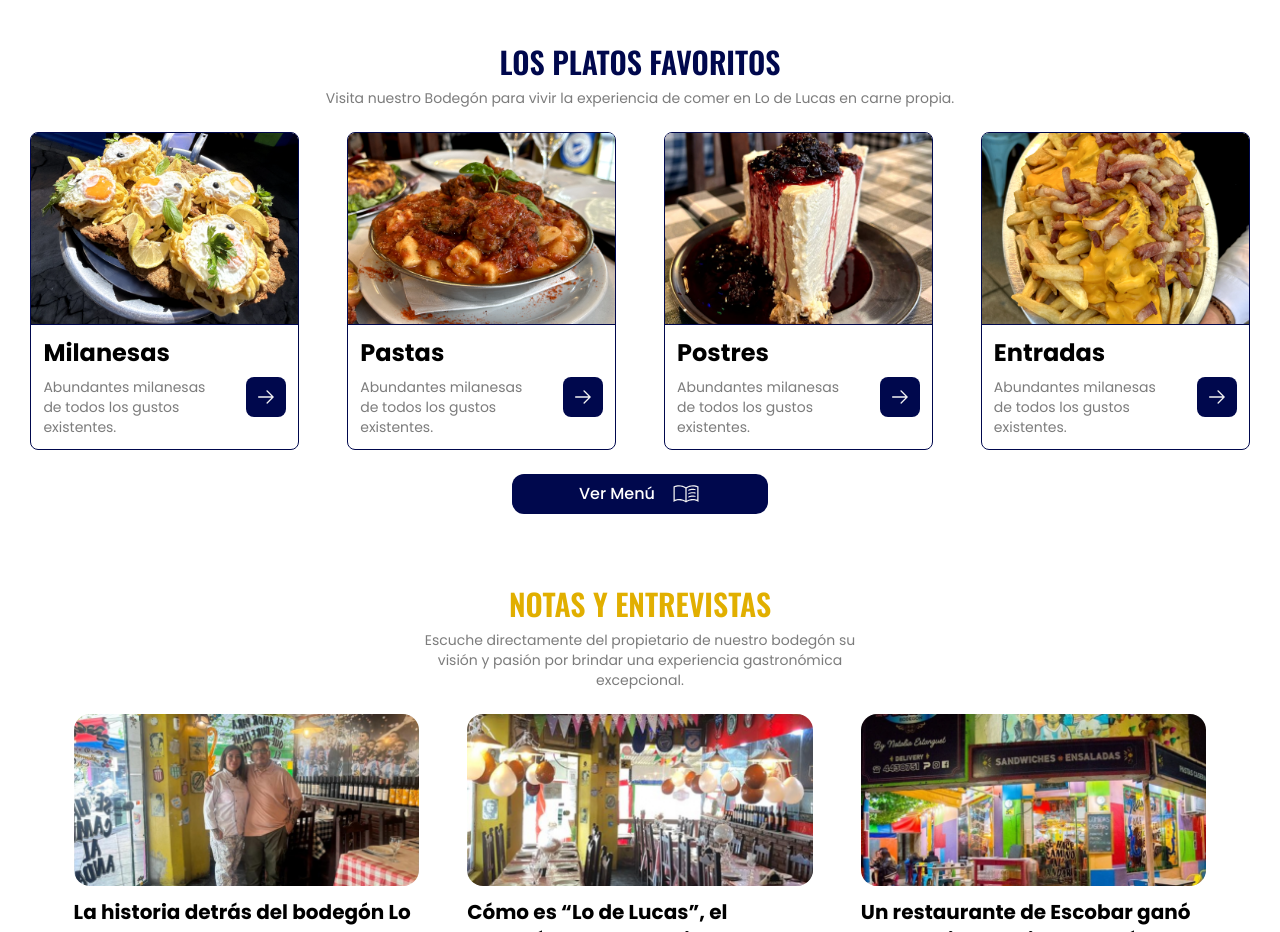
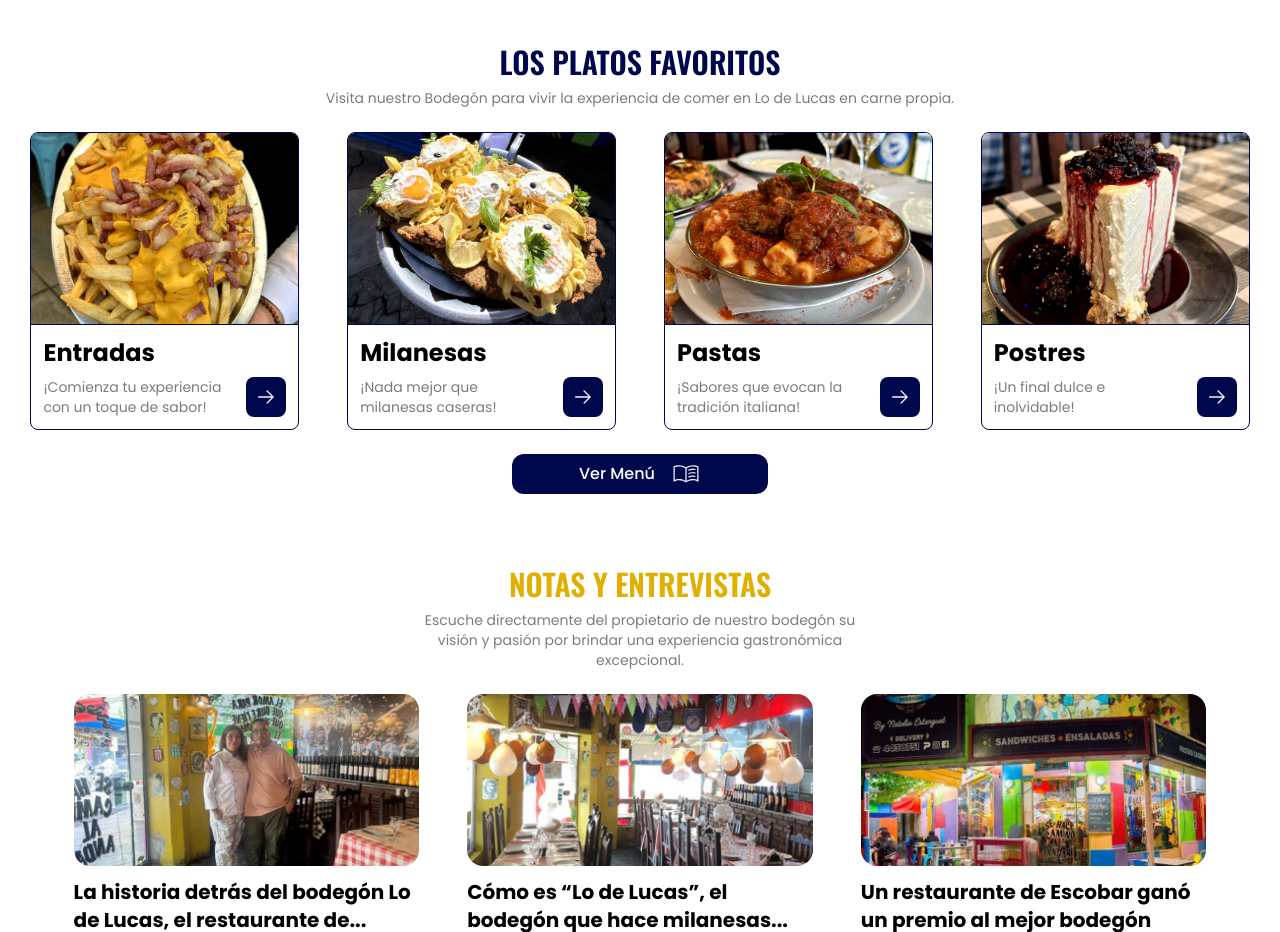
Before and after one commit to AryBacher/lo-de-lucas, a Next.js app: page / in a window 1280 px wide. Shown: the part 1020-1952 px from the top of the page. Built offline with nearby package versions, Linux system fonts and the light colour scheme.

Commit message:
feat: cambio de logo y finalizacion de proyecto

```diff
--- a/src/app/[comidaId]/page.tsx
+++ b/src/app/[comidaId]/page.tsx
@@ -190,28 +190,28 @@ export default function ComidaHome() {
         params.comidaId === 'milanesas' ? (
           <section className="w-full h-full flex flex-col justify-center items-center gap-5">
             <h1 className={`${poppins.className} text-3xl font-bold`}>Milanesas</h1>
-            <div className="w-full h-full flex flex-wrap justify-center lg:items-start items-center gap-5">
+            <div className="w-full h-full flex flex-wrap justify-center lg:items-start items-center gap-16">
               {Milanesas}
             </div>
           </section>
         ) : params.comidaId === 'pastas' ? (
           <section className="w-full h-full flex flex-col justify-center items-center gap-5">
             <h1 className={`${poppins.className} text-3xl font-bold`}>Pastas</h1>
-            <div className="w-full h-full flex flex-wrap justify-center items-center gap-5">
+            <div className="w-full h-full flex flex-wrap justify-center items-center gap-16">
               {Pastas}
             </div>
           </section>
         ) : params.comidaId === 'postres' ? (
           <section className="w-full h-full flex flex-col justify-center items-center gap-5">
             <h1 className={`${poppins.className} text-3xl font-bold`}>Postres</h1>
-            <div className="w-full h-full flex flex-wrap justify-center items-center gap-5">
+            <div className="w-full h-full flex flex-wrap justify-center items-center gap-16">
               {Postres}
             </div>
           </section>
         ) : params.comidaId === 'entradas' ? (
           <section className="w-full h-full flex flex-col justify-center items-center gap-5">
             <h1 className={`${poppins.className} text-3xl font-bold`}>Entradas</h1>
-            <div className="w-full h-full flex flex-wrap justify-center items-center gap-5">
+            <div className="w-full h-full flex flex-wrap justify-center items-center gap-16">
               {Entradas}
             </div>
           </section>
--- a/src/components/helpers/Comida.tsx
+++ b/src/components/helpers/Comida.tsx
@@ -26,7 +26,7 @@ const Comida = ({ title, image }: ComidaProps) => {
           className="w-full h-[20%] flex justify-start items-center flex-col"
         >
           <div className="w-full h-1/3 flex justify-start items-center">
-            <h2 className={`${poppins.className} text-start text-2xl font-semibold`}>{title}</h2>
+            <h2 className={`${poppins.className} text-start text-xl 2xl:text-2xl font-semibold`}>{title}</h2>
           </div>
         </div>
       </div>
--- a/src/components/menu/Menu.tsx
+++ b/src/components/menu/Menu.tsx
@@ -11,28 +11,28 @@ const poppins = Poppins({
 const Menu = () => {
   const CardInfo = [
     {
+      title: "Entradas",
+      description: "¡Comienza tu experiencia con un toque de sabor!",
+      image: "/fotos/entradas/Papas.png",
+      href: "/entradas",
+    },
+    {
       title: "Milanesas",
-      description: "Abundantes milanesas de todos los gustos existentes.",
+      description: "¡Nada mejor que milanesas caseras!",
       image: "/fotos/milanesas/Milanesa.webp",
       href: "/milanesas",
     },
     {
       title: "Pastas",
-      description: "Abundantes milanesas de todos los gustos existentes.",
+      description: "¡Sabores que evocan la tradición italiana!",
       image: "/fotos/pastas/Pastas.png",
       href: "/pastas",
     },
     {
       title: "Postres",
-      description: "Abundantes milanesas de todos los gustos existentes.",
+      description: "¡Un final dulce e inolvidable!",
       image: "/fotos/postres/Postres.webp",
       href: "/postres",
-    },
-    {
-      title: "Entradas",
-      description: "Abundantes milanesas de todos los gustos existentes.",
-      image: "/fotos/entradas/Papas.png",
-      href: "/entradas",
     }
   ]
   return (
```
Also changed, not shown: src/components/encabezado/Encabezado.tsx (+1 -3 lines).
